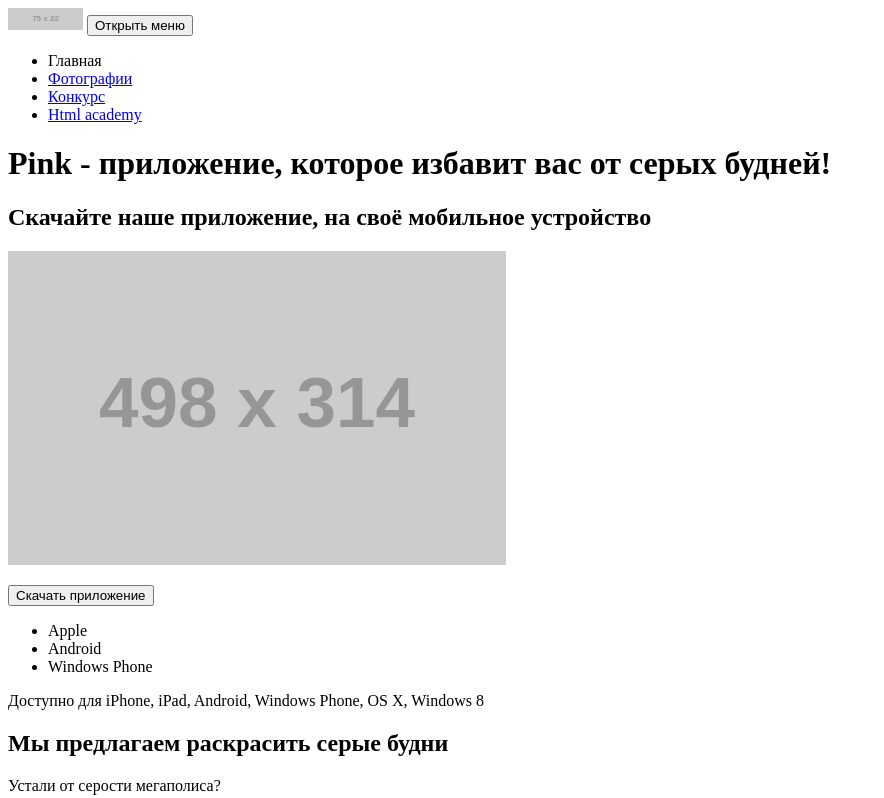
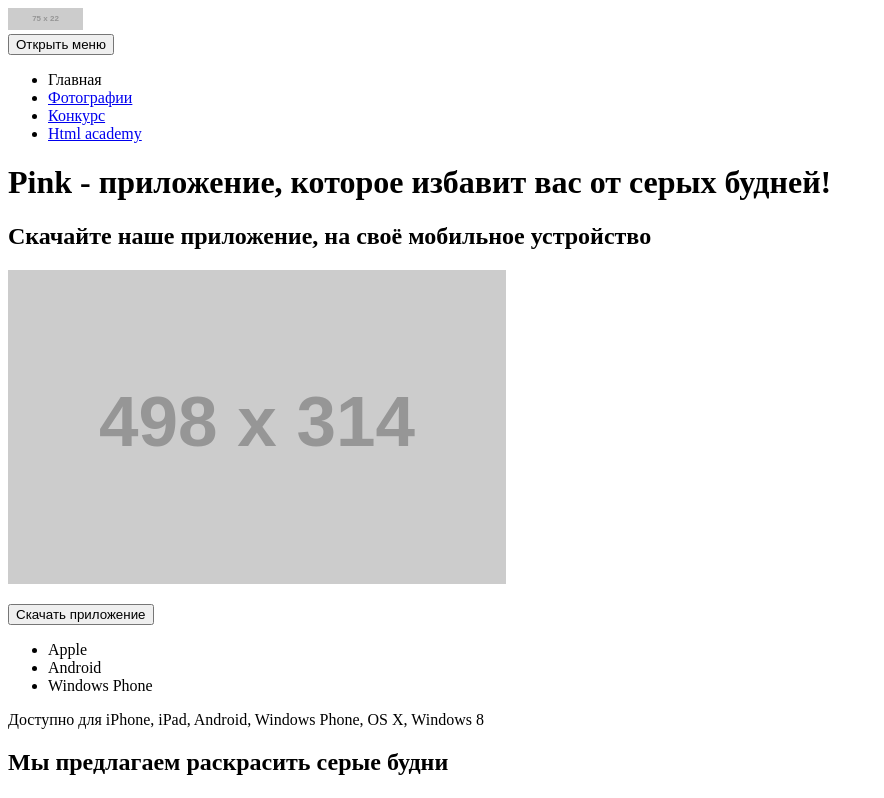
Before and after one commit to sm3shnoy/784121-pink-17, a website: page source/index.html in a window 1280 px wide. Shown: the top 798 px of the page, without its empty margins (0-884 px from the left). Drawn offline with Linux system fonts and the light colour scheme; placeholder pictures from the web are drawn by us.

Commit message:
Перенес кнопку открытия/закрытия меню в блок с меню

```diff
--- a/source/index.html
+++ b/source/index.html
@@ -9,8 +9,8 @@
       <a class="header__logo">
         <img class="header__logo-image" src="http://placehold.it/75x22" alt="Логотип Pink" width="75" height="22">
       </a>
-      <button class="header__toggle" type="button">Открыть меню</button>
       <nav class="main-nav">
+        <button class="main-nav__toggle" type="button">Открыть меню</button>
         <ul class="main-nav__list site-list">
           <li class="site-list__item site-list__item--active">
             <a>Главная</a>
```
